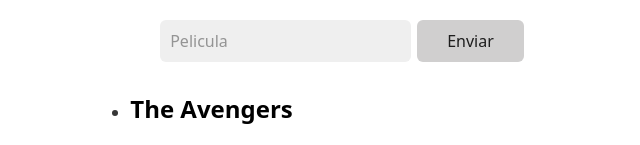
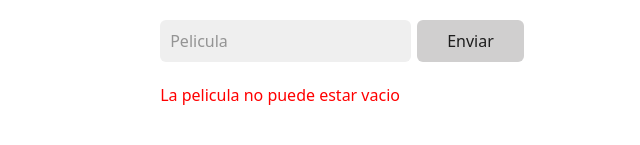
Before and after one commit to CarlosDavid-AM/buscador-de-peliculas, a React (Vite) app: page / in a window 1280 px wide. Shown: the top 145 px of the page, without its empty margins (295-935 px from the left). Built offline with nearby package versions, Linux system fonts and the light colour scheme.

Commit message:
Se le hace una validación al formulario.

```diff
--- a/src/App.css
+++ b/src/App.css
@@ -15,4 +15,6 @@
   justify-content: center;
 }
 
-/* https://www.omdbapi.com/?apikey=8116e3e&s=Avengers */
+.error {
+  color: red;
+}
--- a/src/App.jsx
+++ b/src/App.jsx
@@ -1,19 +1,53 @@
+import { useState, useEffect } from 'react'
 import { useMovieMap } from './hooks/useMovieMap'
 import ShowMovie from './components/ShowMovie'
 import './App.css'
 
 const App = () => {
   const {pelicula: mappepMovie} = useMovieMap()
+  const [consulta, setConsulta] = useState('')
+  const [error, setError] = useState(null)
+
+  const handleSubmit = (event) => {
+    event.preventDefault()
+    console.log({consulta})
+  }
+
+  const handleChange = (e) => {
+    const newConsulta = e.target.value
+    if (newConsulta.startsWith(' ')) return
+    setConsulta(e.target.value)
+  }
+
+  useEffect(() => {
+    if (consulta === '') {
+      setError('La pelicula no puede estar vacio')
+      return
+    }
+
+    if (consulta.match(/^\d+$/)) {
+      setError('La pelicula no puede tener números')
+      return
+    }
+
+    if (consulta.length < 3) {
+      setError('La pelicula debe tener al menos 3 caracteres.')
+      return
+    }
+
+    setError(null)
+  }, [consulta])
 
   return (
     <div className="page">
       <header>
-        <form>
-          <input type="text" placeholder="Pelicula"/>
+        <form onSubmit={handleSubmit}>
+          <input onChange={handleChange} value={consulta} type="text" placeholder="Pelicula"/>
           <button type='submit'>
             Enviar
           </button>
         </form>
+        { error && <p className='error'> {error} </p> }
       </header>
 
       <main>
```
